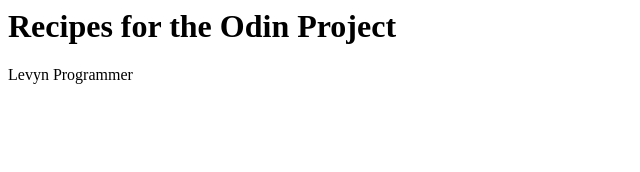
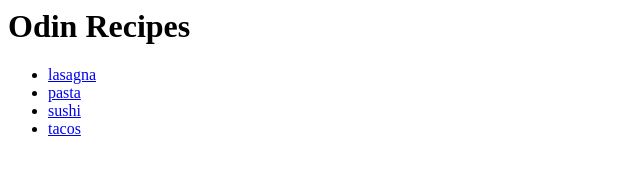
Before and after one commit to Levyn71/swahili-recipes, a plain HTML site: page odin-recipes/index.html in a window 1280 px wide. Shown: the whole page, without its empty margins (0-640 px from the left). Drawn offline with Linux system fonts and the light colour scheme.

Commit message:
Add main index html with list of projects

```diff
--- a/odin-recipes/index.html
+++ b/odin-recipes/index.html
@@ -1,2 +1,8 @@
-<h1>Recipes for the Odin Project</h1>
-<p>Levyn Programmer</p>
+<h1>Odin Recipes</h1>
+
+<ul>
+    <li><a href="recipes/lasagna.html">lasagna</a></li>
+    <li><a href="recipes/pasta.html">pasta</a></li>
+    <li><a href="recipes/sushi.html">sushi</a></li>
+    <li><a href="recipes/tacos.html">tacos</a></li>
+</ul>
```
Also changed, not shown: index.html (added, +8 -0 lines).
